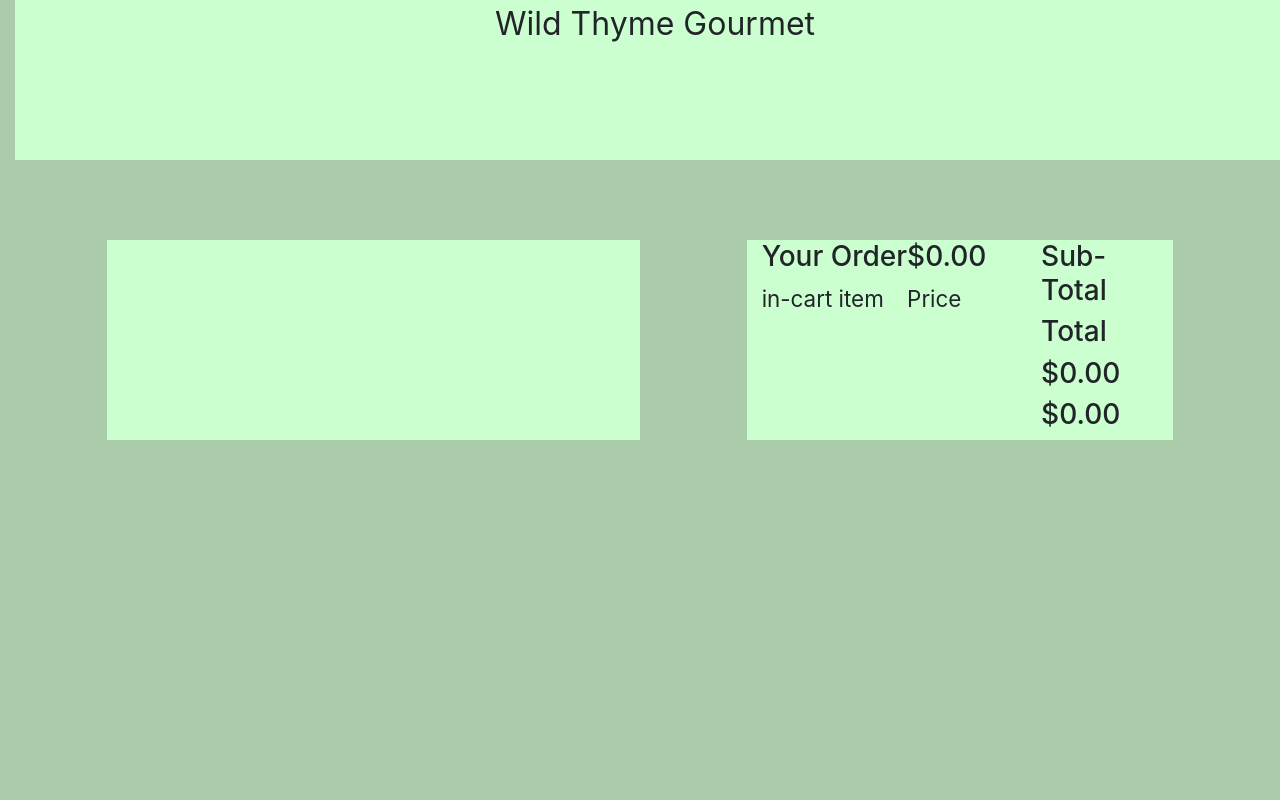
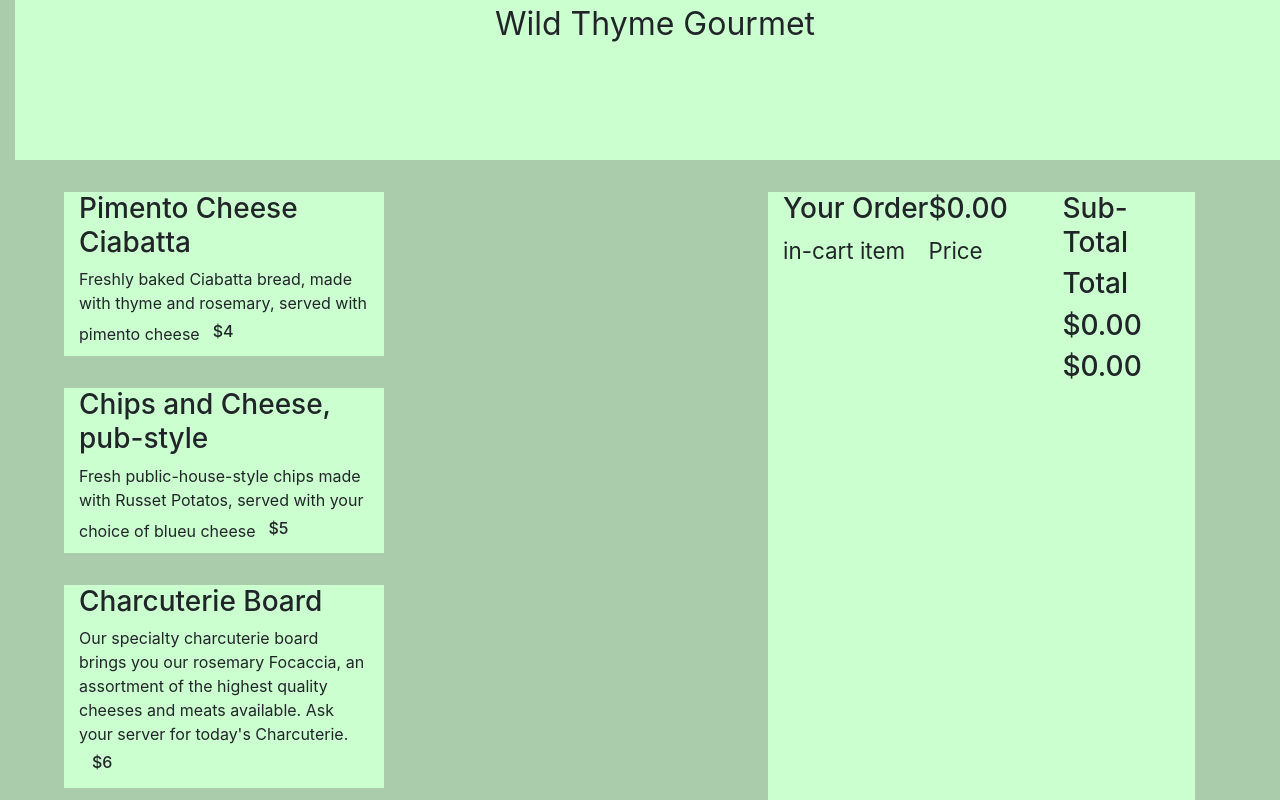
Before and after one commit to ramonaspence/5.4_react_wild_thyme_gourmet, a React (Create React App) app: page / in a window 1280 px wide. Shown: the top 800 px of the page. Built offline with nearby package versions, Linux system fonts and the light colour scheme.

Commit message:
had to fix some stuff to be following the README.md requirements. Price buttons are console logging the corresponding food item, and I'm now working on rendering the order component

```diff
--- a/src/App.js
+++ b/src/App.js
@@ -2,20 +2,19 @@ import React, {Component} from 'react';
 import './App.css';
 
 //menu component needs to be iterated
-const foodItems = [{type: '', id: 0, name: 'Pimento Cheese Ciabatta', price: '$3.99', description: 'Freshly baked Ciabatta bread, made with thyme and rosemary, served with pimento cheese', category: 'app'},
-                  {type: '', id: 1, name: 'Chips and Cheese, pub-style', price: 0, description: 'Fresh public-house-style chips made with Russet Potatos, served with your choice of blueu cheese', category: 'app'},
-                  {type: '', id: 2, name: 'Charcuterie Board', price: 0, description: 'Our specialty charcuterie board brings you our rosemary Focaccia, an assortment of the highest quality cheeses and meats available. Ask your server for today\'s Charcuterie.', category: 'app'},
-                  {type: '', id: 3, name: 'Smoked Trout and Rissoto', price: 0, description: 'This hickory-smoked Trout comes with a grilled rissoto cake, topped with whipped Ramp Butter', category: 'entree'},
-                  {type: '', id: 4, name: 'Chanterelle Creme Pasta', price: 0, description: 'Locally harvested Chanterelle\'s make up our house-favorite Creme pasta along with a vegetable medley over Fetticcine', category: 'entree'},
-                  {type: '', id: 5, name: 'Mahtzo Ball Soup', price: 0, description: 'A classic, does it need a description? We make our Mahtzo soup broth each day. For the best Mahtzo balls, we wait until you order to put it all together', category: 'dessert'},
-                  {type: '', id: 6, name: 'Strawberry Angel Cake', price: 0, description: 'A twist on the classic dessert Strawberry Short Cake, but with our favorite Angel Cake', category: 'dessert'},
-                  {type: '', id: 7, name: 'BlackBerry Peach Pie', price: 0, description: 'The name doesn\'t say it all. This blackberry peach pie contains subtle notes of chocolate-mint, honey, and bourbon.', category: 'dessert'},
-                  {type: '', id: 8, name: 'Key Lime Pie', price: 0, description: 'This pie captures the tanginess, sweetness, and creaminess that every Key Lime Pie should have', category: ''}]
+const foodItems = [
+  {type: '', key: 0, name: 'Pimento Cheese Ciabatta', price: '$4', description: 'Freshly baked Ciabatta bread, made with thyme and rosemary, served with pimento cheese', category: 'Appetizers'},
+  {type: '', key: 1, name: 'Chips and Cheese, pub-style', price: '$5', description: 'Fresh public-house-style chips made with Russet Potatos, served with your choice of blueu cheese', category: 'Appetizers'},
+  {type: '', key: 2, name: 'Charcuterie Board', price: '$6', description: 'Our specialty charcuterie board brings you our rosemary Focaccia, an assortment of the highest quality cheeses and meats available. Ask your server for today\'s Charcuterie.', category: 'Appetizers'},
+  {type: '', key: 3, name: 'Smoked Trout and Rissoto', price: '$16', description: 'This hickory-smoked Trout comes with a grilled rissoto cake, topped with whipped Ramp Butter', category: 'entree'},
+  {type: '', key: 4, name: 'Chanterelle Creme Pasta', price: '$12', description: 'Locally harvested Chanterelle\'s make up our house-favorite Creme pasta along with a vegetable medley over Fetticcine', category: 'entree'},
+  {type: '', key: 5, name: 'Mahtzo Ball Soup', price: '$14', description: 'A classic, does it need a description? We make our Mahtzo soup broth each day. For the best Mahtzo balls, we wait until you order to put it all together', category: 'dessert'},
+  {type: '', key: 6, name: 'Strawberry Angel Cake', price: '$5', description: 'A twist on the classic dessert Strawberry Short Cake, but with our favorite Angel Cake', category: 'dessert'},
+  {type: '', key: 7, name: 'BlackBerry Peach Pie', price: '$6', description: 'The name doesn\'t say it all. This blackberry peach pie contains subtle notes of chocolate-mint, honey, and bourbon.', category: 'dessert'},
+  {type: '', key: 8, name: 'Key Lime Pie', price: '$5', description: 'This pie captures the tanginess, sweetness, and creaminess that every Key Lime Pie should have', category: ''}]
 
 class Order extends Component {
-  constructor(props) {
-    super(props);
-  }
+
 
   render() {
     return (
@@ -48,50 +47,56 @@ class Order extends Component {
 
 }
 
-class MenuList extends Component {
-  constructor(props) {
-    super(props);
+// class FoodItem extends Component {
+//   render() {
+//     return (
+//
+//     )
+//   }
+// }
+//
+// class FoodList extends Component {
+//   render() {
+//     return (
+//       <FoodItem />
+//     )
+//   }
+// }
+
+
+class FoodList extends Component {
+  constructor() {
+    super();
+
   }
 
-    render() {
-      return (
+  showMe(foodItems, e) {
+    console.log(foodItems);
+  }
+  render() {
+    const test = foodItems.map((foodItems, key) => (
 
-        <div className='menu col-md-5 offset-1 mr-auto'>
-          <ul>
-          <li><h3>{this.props.category}</h3></li>
-            <ul>
-              <li>{this.props.name}</li>
-              <span>{this.props.description}</span>
-            </ul>
-            </ul>
+      <div className='menu col-md-5 offset-1 mr-auto'>
 
-          </div>
+        <h3>{foodItems.name}</h3>
 
+        <span>{foodItems.description}</span>
+        <button className='btn mr-5'  onClick={this.showMe.bind(this, foodItems)}><h6>{foodItems.price}</h6></button>
 
-    );
-    }
-}
+      </div>
+    ))
+    return (
+      <div>{test}</div>
+    )
+  }
 
-function Menu (props) {
-  const foods = foodItems.map((food, id) => (
-    <MenuList key={id} food={food}  />
-  )
-
-)
-return (
-  <ul className="">{foods}</ul>
-)
 }
 
 
 
 
 class Header extends Component {
-  constructor(props) {
-    super(props);
 
-
-  }
 
   render() {
     return (
@@ -103,16 +108,20 @@ class Header extends Component {
 }
 
 class MenuPage extends Component {
-  constructor() {
-    super();
+  constructor(props) {
+    super(props)
 
     this.state = {
-      foodItems: [{type: '', id: 0, name: '', price: 0, description: '', category: ''}]
+      foodItems: [],
+      order: {}
     }
+    this.componentDidMount = this.componentDidMount.bind(this);
+
   }
 
   componentDidMount() {
-    this.setState(this.state);
+      this.setState({foodItems: foodItems});
+
   }
 
 
@@ -124,13 +133,13 @@ class MenuPage extends Component {
     <Header />
 
     <div className='row'>
-    <Menu menu={this.state.menu}/>
-    <MenuList menu={this.state.menu}/>
-    <Order />
+    <FoodList foodItems={this.state.foodItems}/>
+
+    <Order order={this.state.order}/>
     </div>
     </div>
   )
-}
-}
+}}
+
 
 export default MenuPage;
```
